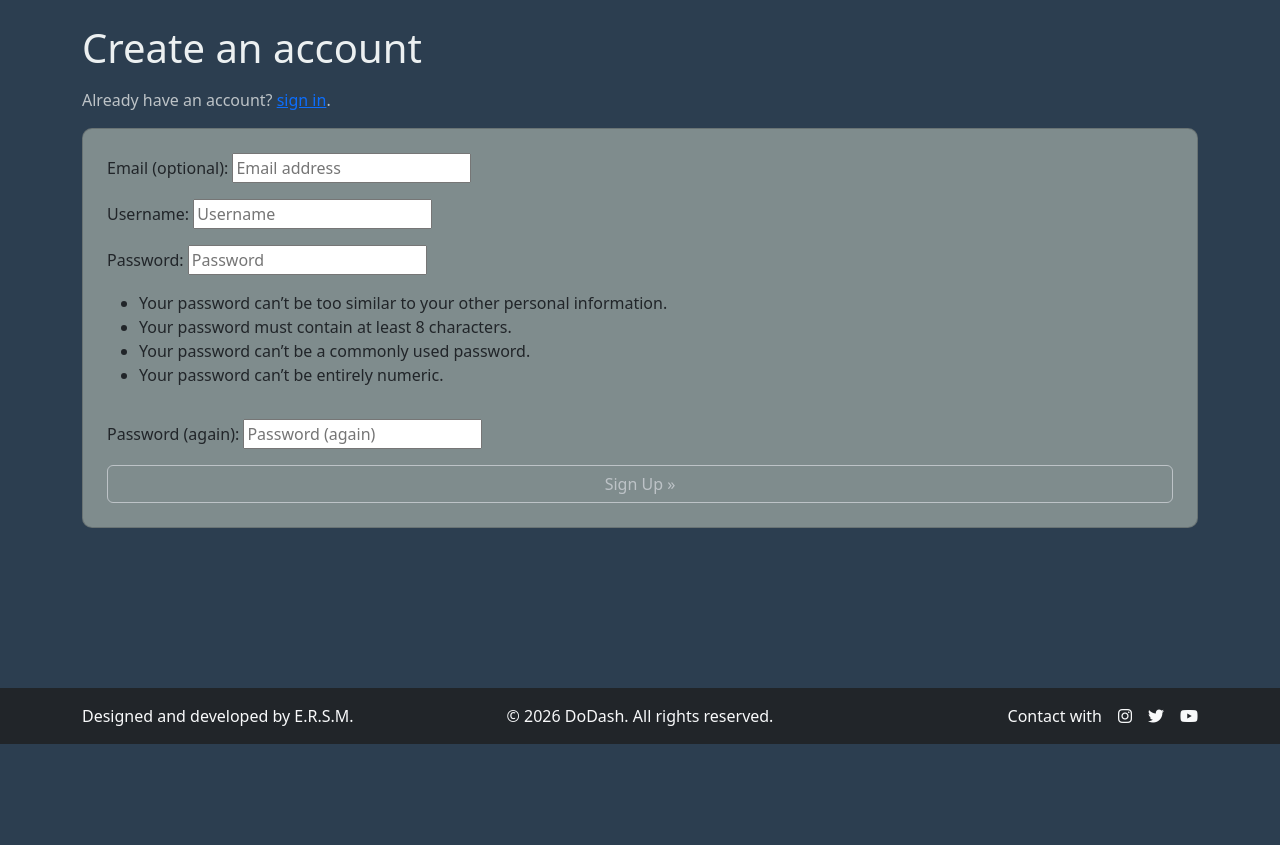
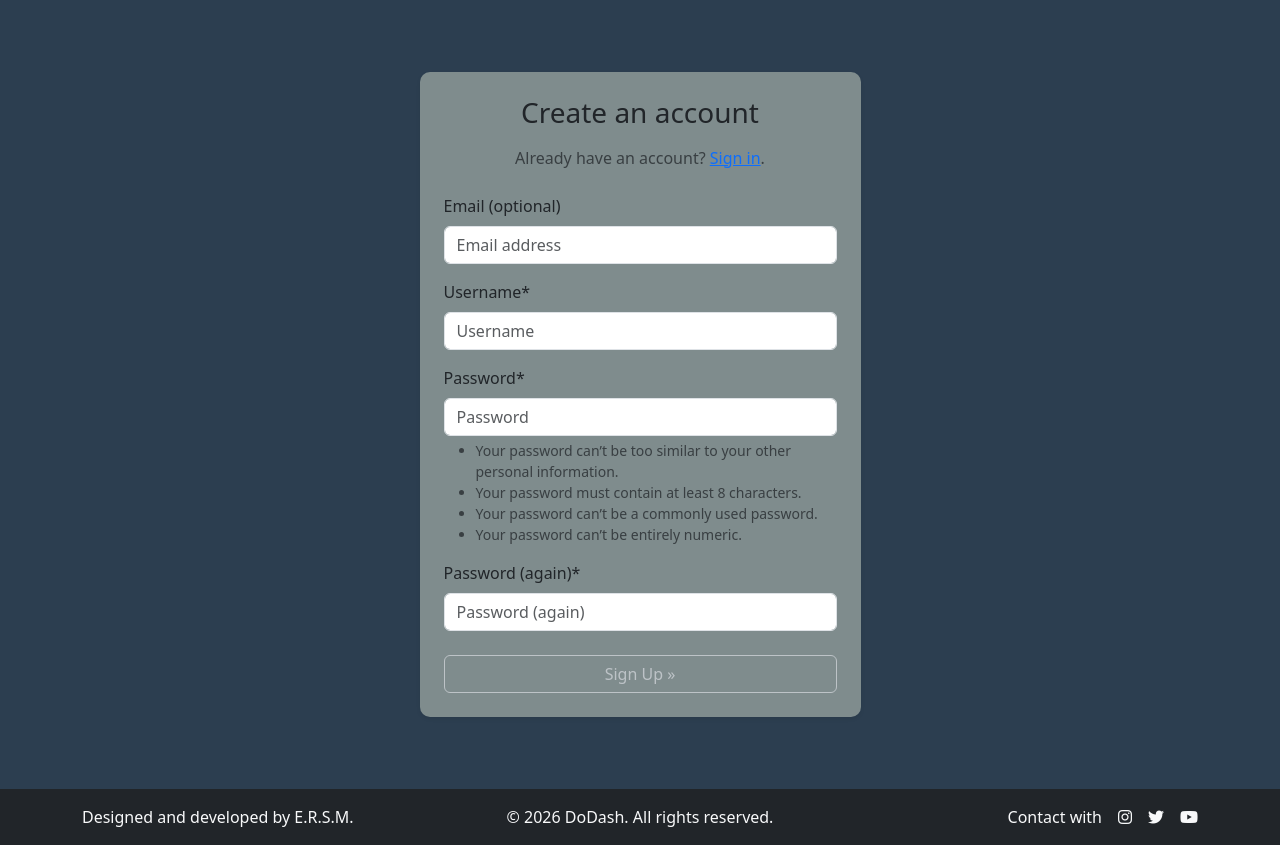
Before and after one commit to Enrique2007s/django-todo-app, a Django app: page /accounts/signup/ in a window 1280 px wide. Shown: the part 56-901 px from the top of the page. Before the commit the page ends 800 px from the top, so only its background shows below. Run offline with Django 4.2, Linux system fonts and the light colour scheme; some libraries are stand-ins or nearby versions; some web fonts are replaced.

Commit message:
add crispyforms to signup.html

```diff
--- a/templates/account/signup.html
+++ b/templates/account/signup.html
@@ -1,21 +1,36 @@
 {% extends "base.html" %}
-
+{% load crispy_forms_tags %}
 {% load i18n %}
 
 {% block head_title %}{% trans "Signup" %}{% endblock head_title %}
 
 {% block content %}
-<h1 class="h1 mb-3 dashboard-title">{% trans "Create an account" %}</h1>
+<div class="container py-5">
+    <div class="row justify-content-center">
+        <div class="col-12 col-lg-6 col-xl-5">
+            <div class="card shadow-sm border-0">
+                <div class="card-body p-4">
+                    <h1 class="h3 mb-3 text-center">{% trans "Create an account" %}</h1>
 
-<p class="dashboard-subtitle">{% blocktrans %}Already have an account? <a href="{{ login_url }}">sign in</a>.{% endblocktrans %}</p>
+                    <p class="text-muted text-center mb-4">
+                        {% blocktrans %}Already have an account? <a href="{{ login_url }}">Sign in</a>.{% endblocktrans %}
+                    </p>
 
-<form class="signup card-body p-4 card" id="signup_form" method="post" action="{% url 'account_signup' %}">
-  {% csrf_token %}
-  {{ form.as_p }}
-  {% if redirect_field_value %}
-  <input type="hidden" name="{{ redirect_field_name }}" value="{{ redirect_field_value }}" />
-  {% endif %}
-  <button class="btn " type="submit">{% trans "Sign Up" %} &raquo;</button>
-</form>
+                    <form class="signup" id="signup_form" method="post" action="{% url 'account_signup' %}">
+                        {% csrf_token %}
+                        {{ form|crispy }}
 
+                        {% if redirect_field_value %}
+                        <input type="hidden" name="{{ redirect_field_name }}" value="{{ redirect_field_value }}" />
+                        {% endif %}
+
+                        <div class="d-grid gap-2 mt-4">
+                            <button class="btn" type="submit">{% trans "Sign Up" %} &raquo;</button>
+                        </div>
+                    </form>
+                </div>
+            </div>
+        </div>
+    </div>
+</div>
 {% endblock content %}
```
